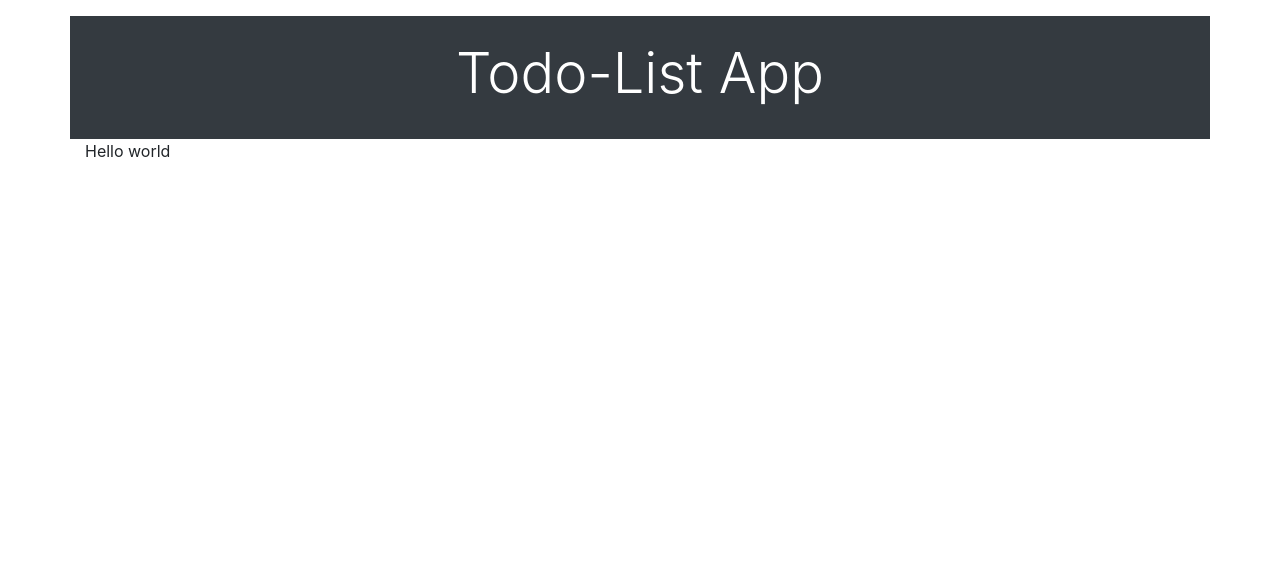
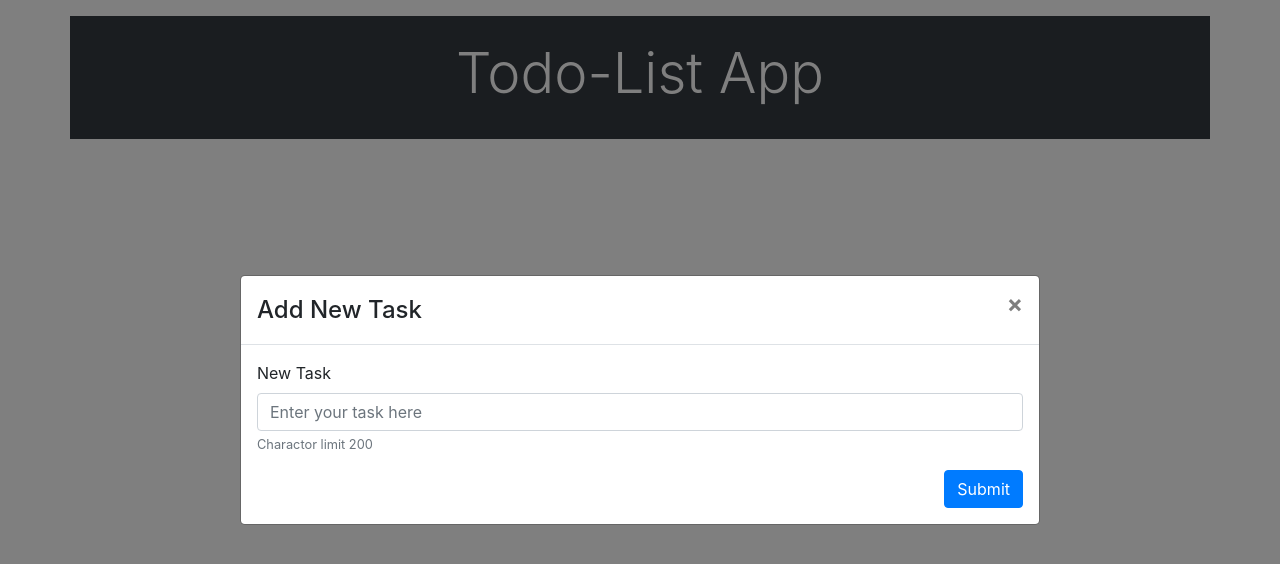
Before and after one commit to pasinduChinthana/todo-app, a React (Create React App) app: page / in a window 1280 px wide. Shown: the top 564 px of the page. Built offline with nearby package versions, Linux system fonts and the light colour scheme.

Commit message:
add new task ui

```diff
--- a/src/components/NewToDo.js
+++ b/src/components/NewToDo.js
@@ -1,9 +1,40 @@
 import React, {Component} from 'react';
-
+import Modal from 'react-bootstrap/Modal';
+import Button from 'react-bootstrap/Button';
+import Form from 'react-bootstrap/Form';
 
 class NewToDo extends Component{
 
 
+    render() {
+       return(
+           <Modal
+               {...this.props}
+               size="lg"
+               aria-labelledby="contained-modal-title-vcenter"
+               centered
+           >
+               <Modal.Header closeButton>
+                   <Modal.Title id="contained-modal-title-vcenter">
+                       Add New Task
+                   </Modal.Title>
+               </Modal.Header>
+               <Modal.Body>
+                   <Form>
+                       <Form.Group controlId="formBasicEmail">
+                           <Form.Label>New Task</Form.Label>
+                           <Form.Control type="text" placeholder="Enter your task here"  required/>
+                           <Form.Text className="text-muted">
+                               Charactor limit 200
+                           </Form.Text>
+                       </Form.Group>
+                       <Button type="submit" className={"float-right"}>Submit</Button>
+                   </Form>
+               </Modal.Body>
+           </Modal>
+       );
+    }
+
 }
 
 export default NewToDo;
--- a/src/pages/UserHome.js
+++ b/src/pages/UserHome.js
@@ -1,16 +1,20 @@
 import React, {Component} from 'react';
 import Container from 'react-bootstrap/Container';
+import NewToDo from "../components/NewToDo";
 
 class UserHome extends Component{
     constructor(props) {
-        super();
+        super(props);
     }
 
 
     render() {
         return(
             <Container>
-                Hello world
+                <NewToDo
+                    show = {true}
+                    onHide = {()=>console.log('closing')}
+                    />
             </Container>
         );
     }
```
